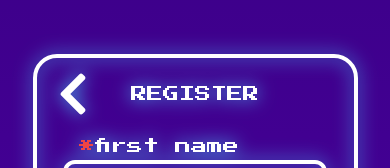
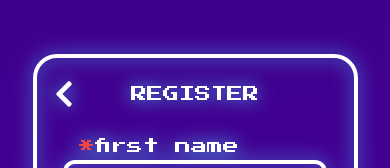
Before and after one commit to Alamode89/rosehack2023, a Next.js app: page /register in a window 390 px wide. Shown: the part 126-294 px from the top of the page. Built offline with nearby package versions, Linux system fonts and the light colour scheme; no server answers.

Commit message:
mobile snackbar fixes

```diff
--- a/components/Snackbar.tsx
+++ b/components/Snackbar.tsx
@@ -11,7 +11,7 @@ const Snackbar = ({ visible, setVisible, message }: props) => {
     <div
       className={`${
         visible ? "block" : "hidden"
-      } flex justify-between items-center fixed top-1/2 w-1/2 left-1/2 -translate-x-1/2 -translate-y-1/2 text-xl bg-[#3E086D] p-3 rounded-2xl text-white font-pixel border-white border-8 z-[99999999]`}
+      } flex justify-between items-center fixed top-1/2 md:w-1/2 w-full left-1/2 -translate-x-1/2 -translate-y-1/2 md:text-xl text-md bg-[#3E086D] p-3 rounded-2xl text-white font-pixel border-white border-8 z-[99999999]`}
     >
       {message}
       <button
--- a/pages/register.tsx
+++ b/pages/register.tsx
@@ -132,7 +132,7 @@ const Register = () => {
         <div className="flex justify-center items-center  w-full relative">
           <div className="absolute top-1/2 left-3 -translate-y-1/2">
             <Link href="/">
-              <FaChevronLeft className="text-white text-5xl hover:drop-shadow-white hover:scale-[1.2] ease-in-out duration-300 hover:cursor-pointer" />
+              <FaChevronLeft className="text-white md:text-5xl text-3xl hover:drop-shadow-white hover:scale-[1.2] ease-in-out duration-300 hover:cursor-pointer" />
             </Link>
           </div>
           <div className="font-pixel text-md md:text-xl lg:text-4xl p-0 text-white text-center w-full m-4">
```
